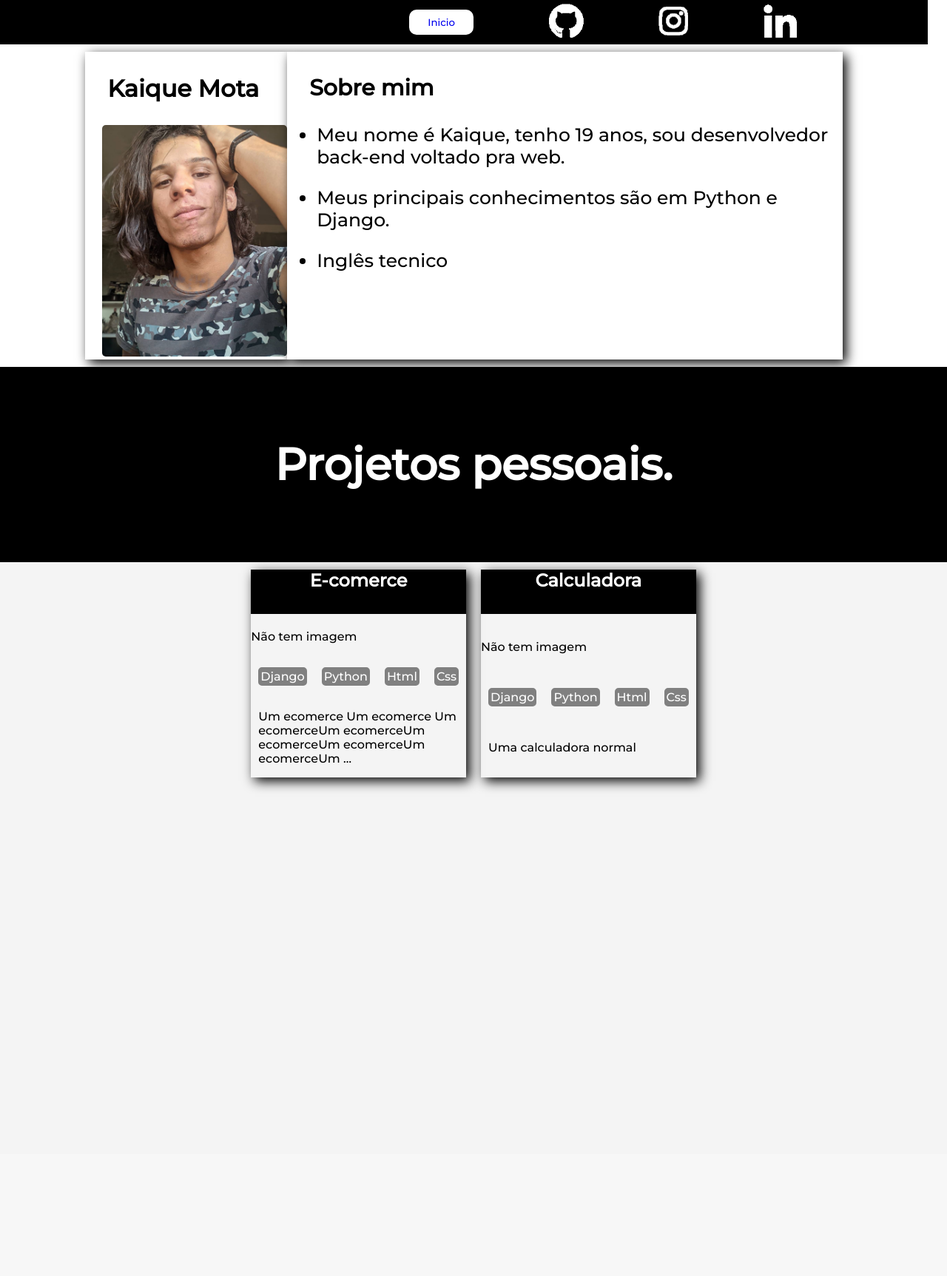
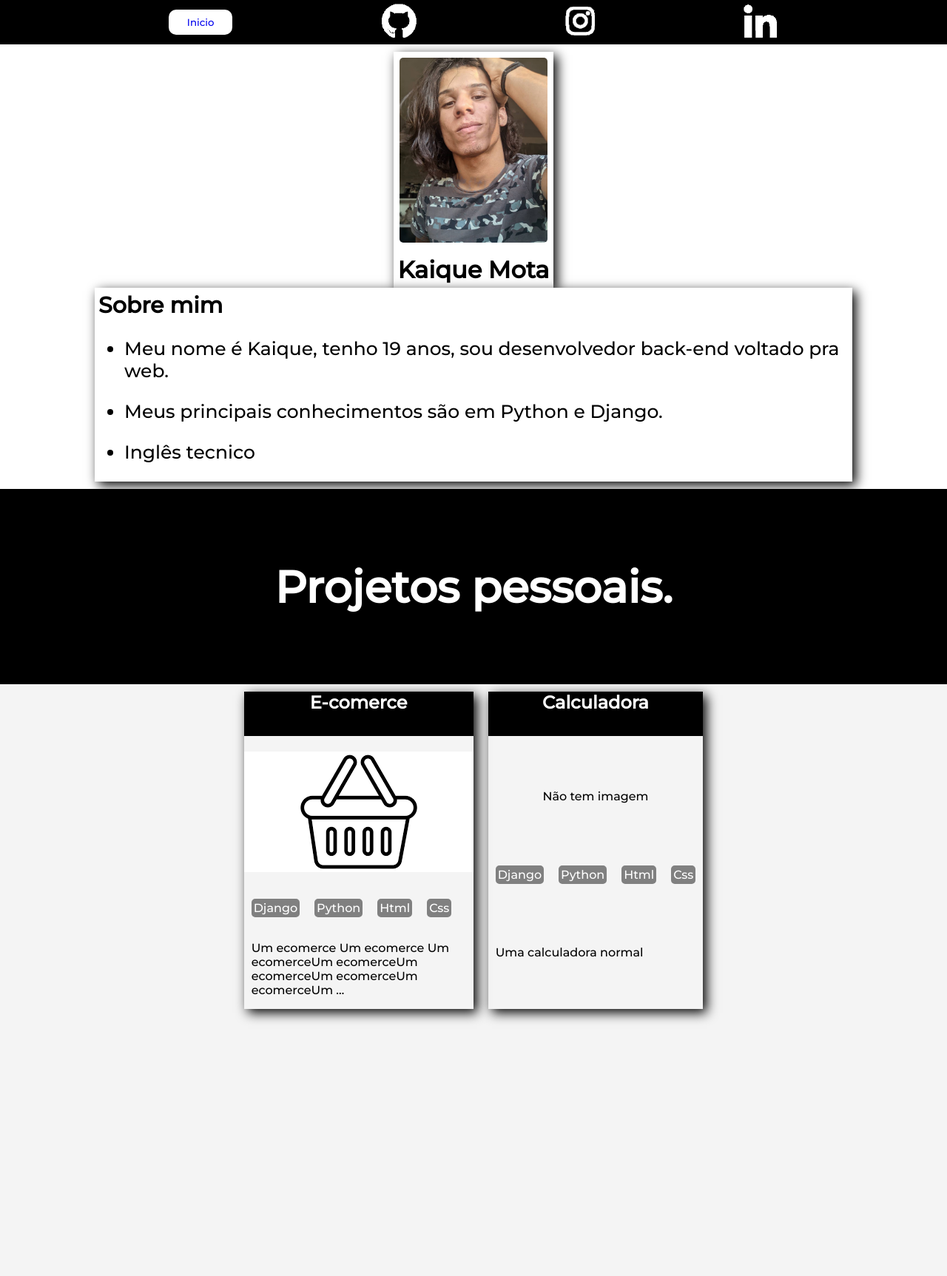
Before and after one commit to Kaique425/portifolio, a Django app: page / in a window 1280 px wide. Shown: the whole page at 74% size. Before the commit the page ends 1070 px from the top, so only its background shows below. Run offline with Django 3.2, Linux system fonts and the light colour scheme; data comes from the database, SQL or seed files in the repository; both versions use the stored data as it was after the commit.

Commit message:
fix na responsividade

```diff
--- a/paginas/static/paginas/css/main.css
+++ b/paginas/static/paginas/css/main.css
@@ -7,30 +7,30 @@
 body, html {
     margin: 0;
     padding: 0;
-    width: 98vw;
-    box-sizing: content-box;
+    width: 100vw;
+    box-sizing: border-box;
 }
 .h1title{
-    margin: 30px;
+    margin: 5px;
 }
 .profilephoto{
-    width: 250px;
+    width: 200px;
     border-radius: 5px;
-    margin-left: 23px;
+    margin: 8px;
+
 }
 /* BARRA DE NAVAGAÃ‡ÃƒO*/
 .navbody {
     margin: 0;
     display: flex;
     height: 40px;
-    justify-content: flex-end;
-    align-items: center;
+    justify-content: space-around;
     padding: 10px 10%;
     background-color: rgb(0, 0, 0);
+    align-items: center;
 }
-
 .barindex {
-    padding: 0px 50px;
+    padding: 0px 5px;
     display: inline-block;
     color: rgb(255, 255, 255);
 }
@@ -59,18 +59,21 @@ body, html {
     font-size: 30px;
     justify-content: center;
     align-items: center;
+    text-align: center;
 }
 .divperfiel{
     justify-self: center;
     width: 80vw;
     margin: auto;
     padding: 10px;
-    display: grid;
-    grid-template-columns: 1fr 3fr;
-    grid-template-areas:
-    "divnome divresumo" "divnome divresumo" ;
+    display: flex;
+    flex-wrap: wrap;
+    align-content: center;
+    justify-content: space-evenly;
+    flex-direction: row;
 }
 .divperfnome{
+    text-align: center;
     grid-area: "divnome";
     background-color: #ffffff;
     box-shadow: 5px 5px 15px black;
--- a/paginas/templates/paginas/home.html
+++ b/paginas/templates/paginas/home.html
@@ -4,10 +4,10 @@
 {% block content %}
     <div class="divperfiel">
         <div class="divperfnome">
-            <h1 class="h1title">Kaique Mota</h1>
             <div >
                 <img class="profilephoto" src="static/paginas/images/profile_pic.jpg" alt="">
             </div>
+            <h1 class="h1title">Kaique Mota</h1>
         </div>
         <div class="divperfresumo">
             <h2 class="h1title">Sobre mim</h2>
@@ -35,10 +35,10 @@
                         <h2 class="protitle"><a class="protitle" href="{% url 'projeto' p.slug %}">{{p.nome}}</a></h2>
                     </div>
                     <div class="grid-2">
-                        {% if p.imagem %}
-                        <p><img  src="{{p.imagem.url}}" alt=""></p>
+                        {% if p.thumbnailHome %}
+                        <p><img  src="{{p.thumbnailHome.url}}" alt=""></p>
                         {% else %}
-                            <p>Não tem imagem</p>
+                            <p style="text-align:center;">Não tem imagem</p>
                         {% endif %}
                     </div>
                     <div class="grid-3">
```
Also changed, not shown: db.sqlite3, media/images/download_Nyw0vKa.png (added), media/images/download_osrWhIS_vMLjnyC.png (added).
